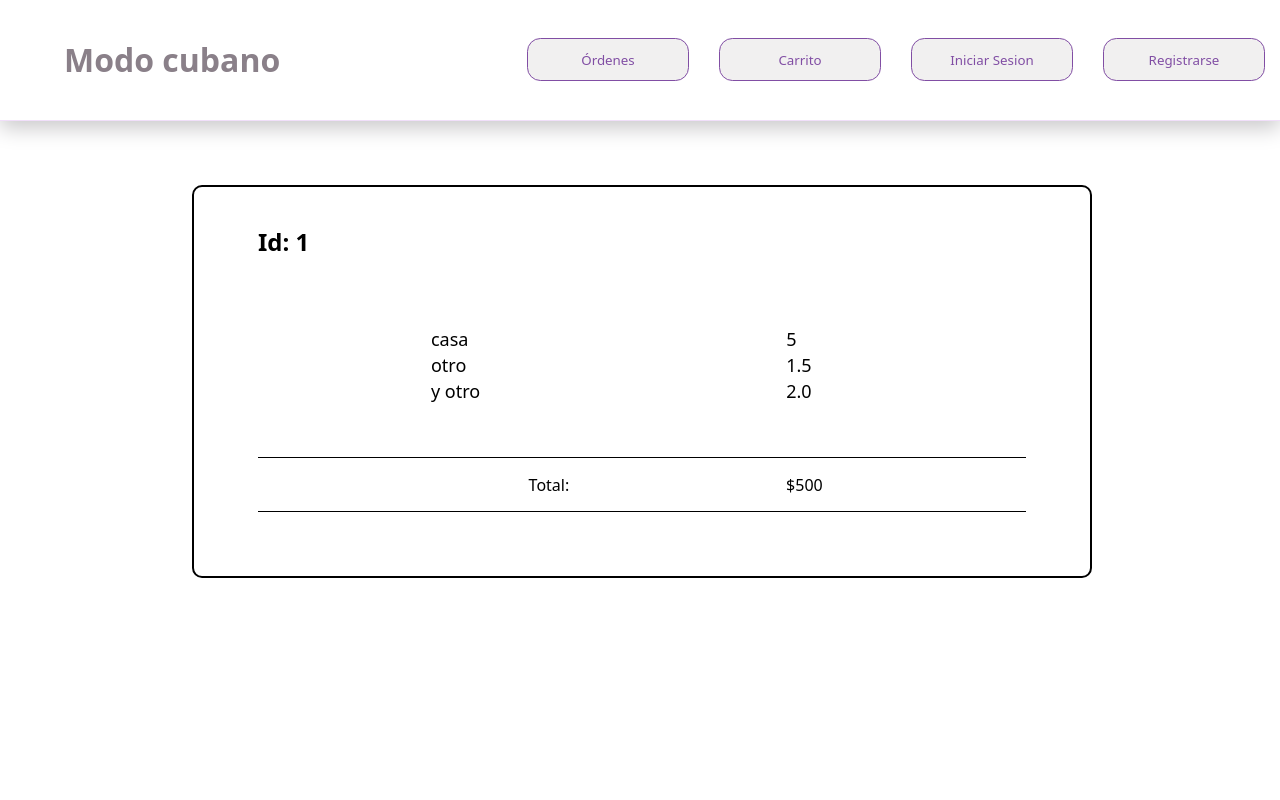
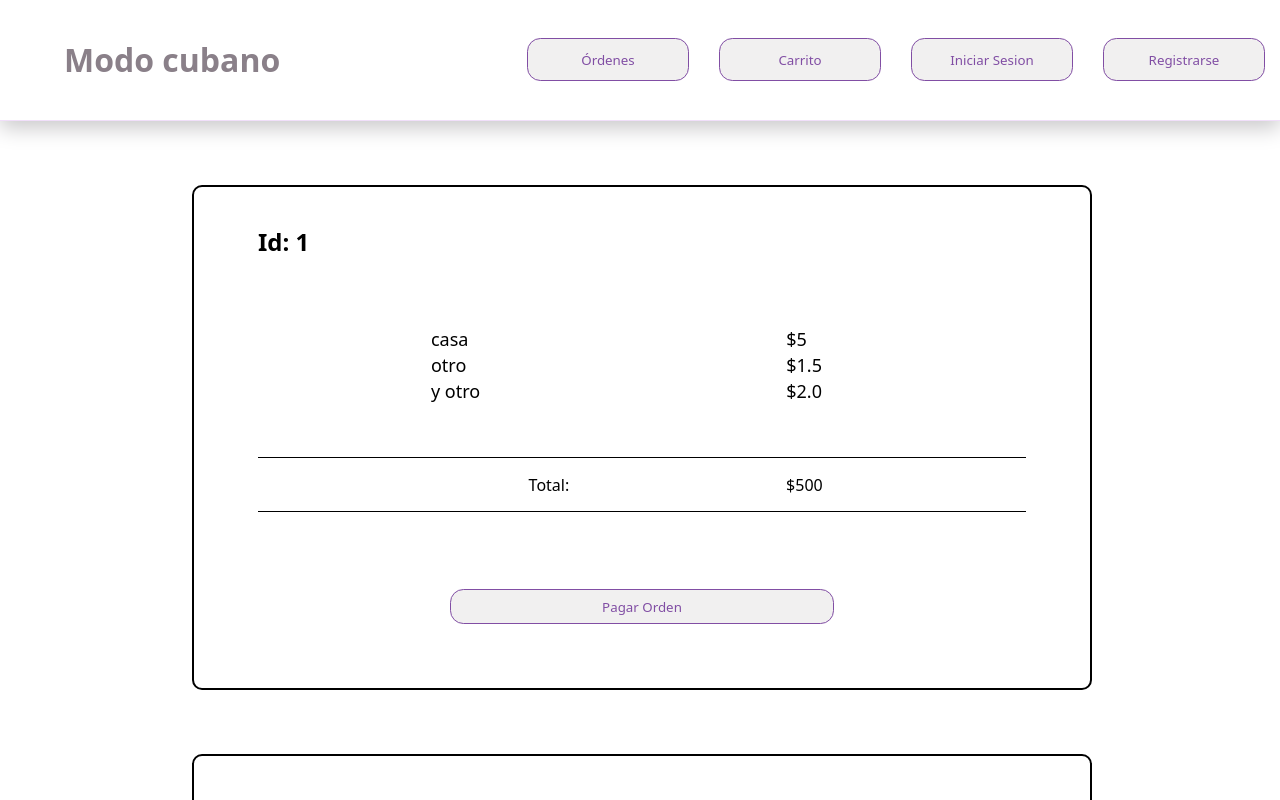
Before and after one commit to frankperez-github/modo-cubano, a Next.js app: page / in a window 1280 px wide. Both pictures are taken after a click on the button "Órdenes". Shown: the top 800 px of the page. Built offline with nearby package versions, Linux system fonts and the light colour scheme.

Commit message:
orders section

```diff
--- a/src/components/Order.jsx
+++ b/src/components/Order.jsx
@@ -20,17 +20,18 @@ function Order({order})
                     <div className="orderPrices">
                         {order.prices.map((price)=>(
                             <tr key={price}>
-                                {price}
+                                ${price}
                             </tr>
                         ))}
                     </div>
                 </table>
             </div>
-                <tr>
-                    <td></td>
-                    <td>Total: </td>
-                    <td>${order.total}</td>
-                </tr>
+            <tr>
+                <td></td>
+                <td>Total: </td>
+                <td>${order.total}</td>
+            </tr>
+            <button className="payOrder">Pagar Orden</button>
         </div>
     );
 }
--- a/src/components/Orders.jsx
+++ b/src/components/Orders.jsx
@@ -2,23 +2,11 @@ import Order from "./Order";
 
 function Orders({orders})
 {
-    const order = {
-            id: 1,
-            products: [
-                "casa",
-                "otro",
-                "y otro"
-            ],
-            prices: [
-                "5",
-                "1.5",
-                "2.0"
-            ],
-            total: 500
-        }
     return(
-
-        <Order order={order}/>
+        orders === undefined ? <h2 className="noOrders">No orders yet</h2> :
+        orders.map((order)=>(
+            <Order key={order.id} order={order}/>
+        ))
     );
 }
 export default Orders;
--- a/src/pages/index.js
+++ b/src/pages/index.js
@@ -71,7 +71,36 @@ export default function Home() {
     }
   ]
   const[route, setRoute] = useState("/");
-
+  const orders =[
+    {
+      id: 1,
+      products: [
+          "casa",
+          "otro",
+          "y otro"
+      ],
+      prices: [
+          "5",
+          "1.5",
+          "2.0"
+      ],
+      total: 500
+    },
+    {
+      id: 1,
+      products: [
+          "casa",
+          "otro",
+          "y otro"
+      ],
+      prices: [
+          "5",
+          "1.5",
+          "2.0"
+      ],
+      total: 500
+    }
+  ]
   return (
     <>
 
@@ -88,7 +117,7 @@ export default function Home() {
         {route==="Login" && <Login setRoute={setRoute}/>}
         {route==="Register" && <Register setRoute={setRoute}/>}
         {route==="Cart" && <Cart products={products}/>}
-        {route==="Orders" && <Orders />}
+        {route==="Orders" && <Orders orders={orders}/>}
 
 
       </main>
--- a/src/styles/globals.css
+++ b/src/styles/globals.css
@@ -173,6 +173,10 @@ td
   display: flex;
   justify-content: space-between;
 }
+.noOrders
+{
+  text-align: center;
+}
 .orderProducts tr
 {
   text-align: left;
@@ -188,3 +192,10 @@ td
   margin-left: 5%;
   padding: 0 50%;
 }
+.payOrder
+{
+  width: 50%;
+  padding: 1%;
+  margin: 0% 25%;
+  margin-top: 10%;
+}
```
